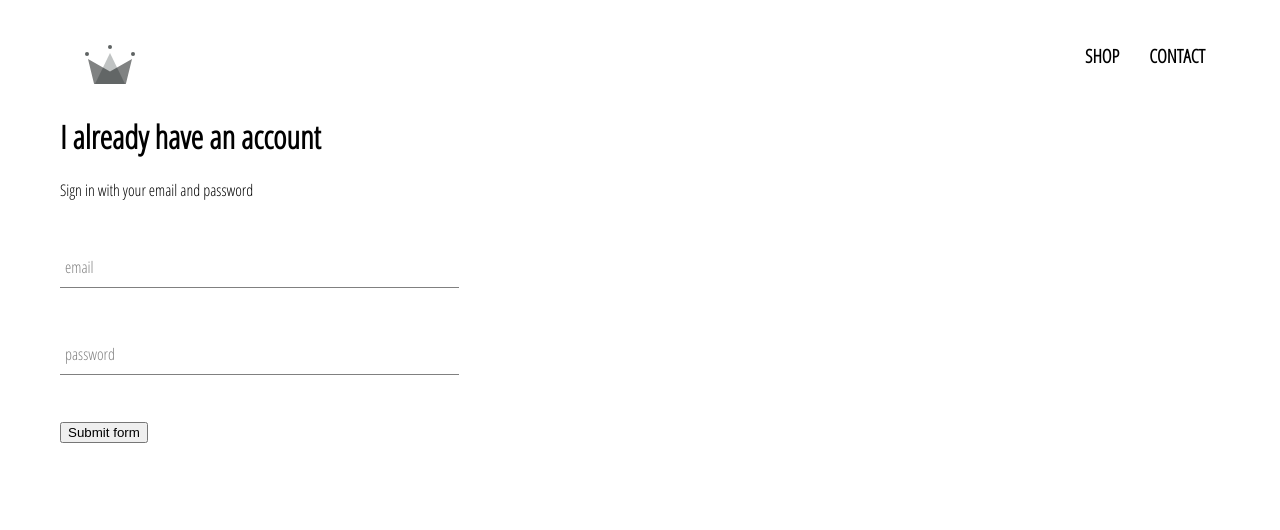
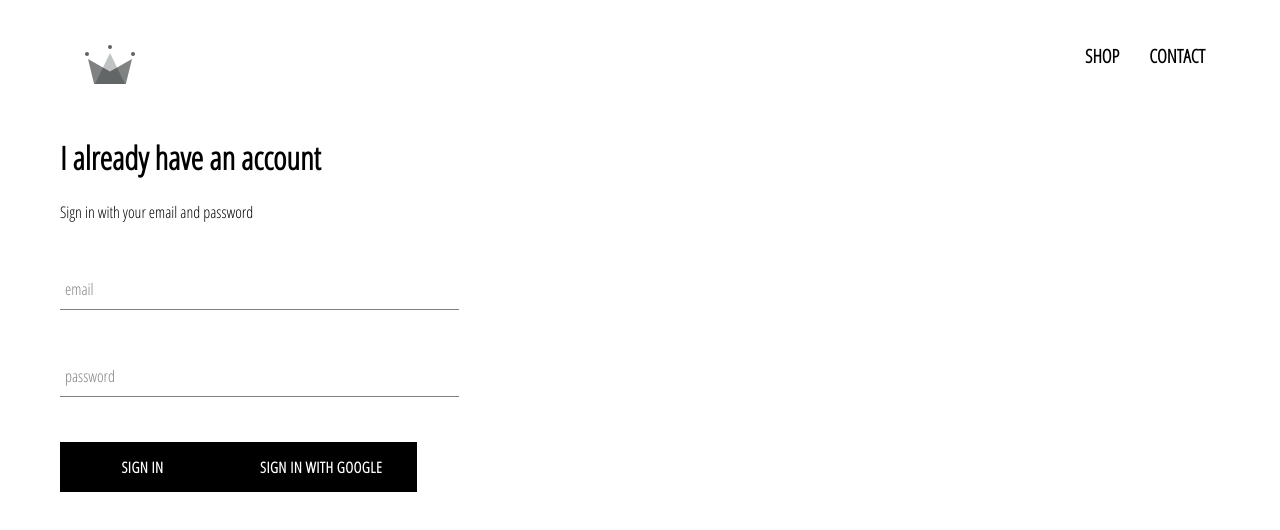
Before and after one commit to kamilmaestro/clothes-shop, a React (Create React App) app: page /signin in a window 1280 px wide. Shown: the top 530 px of the page. Built offline with nearby package versions, Linux system fonts and the light colour scheme.

Commit message:
button with google auth

```diff
--- a/package.json
+++ b/package.json
@@ -6,6 +6,7 @@
     "@testing-library/jest-dom": "^4.2.4",
     "@testing-library/react": "^9.3.2",
     "@testing-library/user-event": "^7.1.2",
+    "firebase": "^7.8.2",
     "node-sass": "^4.13.0",
     "react": "^16.12.0",
     "react-dom": "^16.12.0",
--- /dev/null
+++ b/src/components/custom-button/CustomButton.js
@@ -0,0 +1,12 @@
+import React from 'react';
+import './CustomButton.styles.scss';
+
+const CustomButton = ({children, ...otherProps}) => {
+  return (
+    <button className="custom-button" {...otherProps}>
+      {children}
+    </button>
+  );
+}
+
+export default CustomButton;
--- /dev/null
+++ b/src/components/custom-button/CustomButton.styles.scss
@@ -0,0 +1,22 @@
+.custom-button {
+  min-width: 165px;
+  width: auto;
+  height: 50px;
+  letter-spacing: 0.5px;
+  line-height: 50px;
+  padding: 0 35px 0 35px;
+  font-size: 15px;
+  background-color: black;
+  color: white;
+  text-transform: uppercase;
+  font-family: 'Open Sans Condensed';
+  font-weight: bolder;
+  border: none;
+  cursor: pointer;
+
+  &:hover {
+    background-color: white;
+    color: black;
+    border: 1px solid black;
+  }
+}
--- a/src/components/sign-in/SignIn.js
+++ b/src/components/sign-in/SignIn.js
@@ -1,6 +1,9 @@
 import React from 'react';
 import './SignIn.styles.scss';
 import FormInput from '../form-input/FormInput';
+import CustomButton from '../custom-button/CustomButton';
+
+import { signInWithGoogle } from '../../firebase/firebase.utils';
 
 class SignIn extends React.Component {
   constructor(props) {
@@ -36,7 +39,8 @@ class SignIn extends React.Component {
         <form onSubmit={this.handleSubmit}>
           <FormInput name="email" type="email" value={this.state.email} handleChange={this.handleChange} label='email' required></FormInput>
           <FormInput name="password" type="password" value={this.state.password} handleChange={this.handleChange} label='password' required></FormInput>
-          <input type="submit" value="Submit form"></input>
+          <CustomButton type="submit">Sign in</CustomButton>
+          <CustomButton onClick={signInWithGoogle}>Sign in with Google</CustomButton>
         </form>
       </div>
     );
--- a/src/components/sign-in/SignIn.styles.scss
+++ b/src/components/sign-in/SignIn.styles.scss
@@ -1,3 +1,9 @@
 .sign-in {
   width: 30vw;
+  display: flex;
+  flex-direction: column;
+
+  .title {
+    margin: 10px 0;
+  }
 }
--- /dev/null
+++ b/src/firebase/firebase.utils.js
@@ -0,0 +1,24 @@
+import firebase from 'firebase/app';
+import 'firebase/firestore';
+import 'firebase/auth';
+
+const config = {
+  apiKey: "AIzaSyCh2ZVuFes5lZVtQPplCWfhbcCqfVRTNI4",
+  authDomain: "closthes-shop-db.firebaseapp.com",
+  databaseURL: "https://closthes-shop-db.firebaseio.com",
+  projectId: "closthes-shop-db",
+  storageBucket: "closthes-shop-db.appspot.com",
+  messagingSenderId: "421717764618",
+  appId: "1:421717764618:web:e23abcd4a6a2f842850df3"
+};
+
+firebase.initializeApp(config);
+
+export const auth = firebase.auth();
+export const firestore = firebase.firestore();
+
+const provider = new firebase.auth.GoogleAuthProvider();
+provider.setCustomParameters({ prompt: 'select_account' });
+export const signInWithGoogle = () => auth.signInWithPopup(provider);
+
+export default firebase;
```
Also changed, not shown: 1 other file (tests, documents, lock files or other folders).
